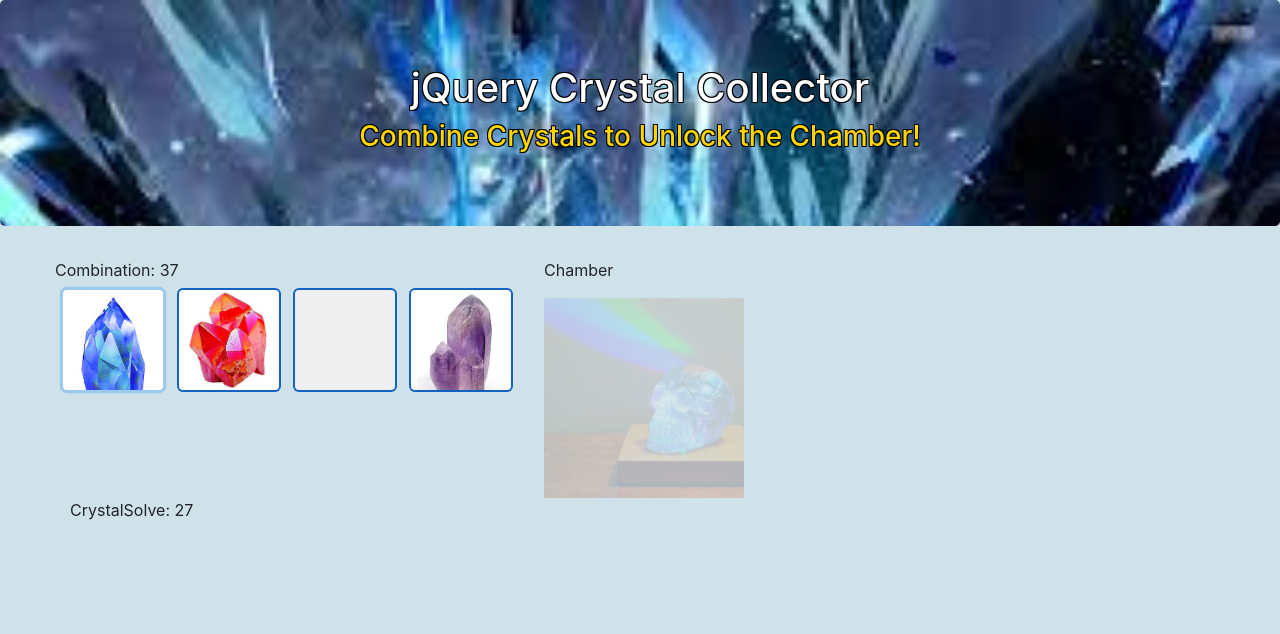
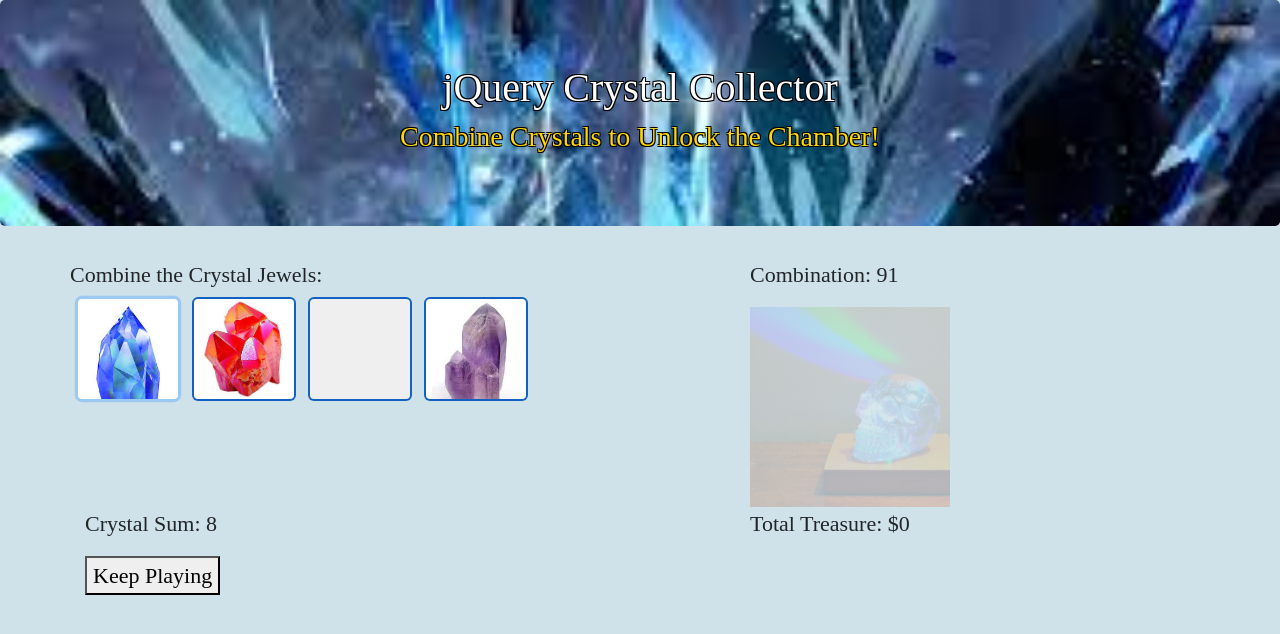
Before and after one commit to SelectStarFromMN/week-4-game, a plain HTML site: page index.html in a window 1280 px wide. Both pictures are taken after a click on the button 113 px from the left and 339 px from the top of the page. Drawn offline with nearby package versions, Linux system fonts and the light colour scheme; a web font is replaced by a local one.

Commit message:
RC01 - Everything basically works

```diff
--- a/assets/css/style.css
+++ b/assets/css/style.css
@@ -1,6 +1,7 @@
 
 body {
     background: rgb(207, 226, 233);
+    font-family: 'Caesar Dressing';font-size: 22px;
 }
 
 .jumbotron {
@@ -52,7 +53,3 @@ body {
     background-image: url("../images/crystalskull.jpg");
     opacity: .1;
 }
-
-.chamber {
-    margin-left: 40px;
-}
--- a/assets/javascript/game.js
+++ b/assets/javascript/game.js
@@ -2,12 +2,116 @@
 
 window.onload = function () {
 
+    var gameOver = false;
+    var randomCombination;
+    var blueCrystalValue = 0;
+    var redCrystalValue = 0;
+    var greenCrystalValue = 0;
+    var purpleCrystalValue = 0;
+    var crystalSum = 0;
+    var treasure;
+    var wins = 0;
+    var losses = 0;
+    var winnings = 0;
+    var crystalArray = [];
+
+    // Setup Victory Sound
+    var audioWin = document.createElement("audio");
+    $(audioWin).attr("src", "./assets/javascript/TaDa.mp3");
+    // Setup ULose Sound
+    var audioLose = document.createElement("audio");
+    $(audioLose).attr("src", "./assets/javascript/WaWa.mp3");
+
+
+    // INIT function (common place for reset vars)
+    var initState = function () {
+        gameOver = false;
+        crystalArray = [];
+        crystalSum = 0;
+        blueCrystalValue = rollNewCrystal();
+        redCrystalValue = rollNewCrystal();
+        greenCrystalValue = rollNewCrystal();
+        purpleCrystalValue = rollNewCrystal();
+        console.log(crystalArray);
+        randomCombination = Math.floor(Math.random() * 120) + 19;
+        treasure = Math.floor(Math.random() * 10000) + 1000;
+        $("#blue-crystal").attr("value", blueCrystalValue);
+        $("#red-crystal").attr("value", redCrystalValue);
+        $("#green-crystal").attr("value", greenCrystalValue);
+        $("#purple-crystal").attr("value", purpleCrystalValue);
+        $("#skull-chamber").css("opacity", .1);
+    }
+
+    // Don't roll a duplicate value
+    var rollNewCrystal = function () {
+        var newRandy;
+
+        newRandy = Math.floor(Math.random() * 12) + 1;
+        // If already rolled, while already-rolled, do re-roll
+        if (crystalArray.includes(newRandy)){
+            do {
+                newRandy = Math.floor(Math.random() * 12) + 1;
+            } while (crystalArray.includes(newRandy));
+        }
+
+        crystalArray.push(newRandy);
+        return newRandy;
+    }
+
+    // Refresh display
+    var refreshBoard = function () {
+        $(".chamberCombo").text("Combination: " + randomCombination);
+        $(".crystal-sum").text("Crystal Sum: " + crystalSum);
+        $(".player-treasure").text("Total Treasure: $" + winnings);
+    }
+
+    // Check win/loss
+    var checkWin = function () {
+        if (crystalSum == randomCombination) {
+            winnings += treasure;
+            wins ++;
+            $("#skull-chamber").css("opacity", 1);
+            audioWin.load();
+            audioWin.play();
+            alert("You Won: $" + treasure + " Accumulated: $" + winnings);
+            gameOver = true;
+        }
+        else if (crystalSum > randomCombination) {
+            winnings -= treasure;
+            losses ++;
+            audioLose.load();
+            audioLose.play();
+            alert("You Lost: $" + treasure + " Accumulated: $" + winnings);
+            gameOver = true;
+        }
+    }
+
+    // Play
+    var play = function () {
+        initState();
+        refreshBoard();
+    }
+
+    // Let's play the game
+    play();
+
+    // On crystal-btn click
+    $(".crystal-btn").click(function () {
+        if (!gameOver) {
+            // brighten the crystal-skull chamber image
+            var opa = $("#skull-chamber").css("opacity");
+            opa = parseFloat(opa) + .1;
+            $("#skull-chamber").css("opacity", opa);
+            crystalSum += parseInt(this.value);
+            // console.log(this.id + ": " +this.value);
+            checkWin();
+            refreshBoard();
+        }
+    });
+
+    // Reset
+    document.getElementById('resetBtn').onclick = function () {
+        play();
+    }
+
 }
-
-$( ".crystal-btn" ).click(function() {
-    // console.log(this);
-    var opa = $( "#skull-chamber" ).css("opacity");
-    opa = parseFloat(opa) + .1;
-    $( "#skull-chamber" ).css("opacity", opa);
-    console.log(opa);
-  });
--- a/index.html
+++ b/index.html
@@ -15,6 +15,9 @@
   <!-- Link to Stylesheet -->
   <link rel="stylesheet" type="text/css" href="./assets/css/style.css">
 
+  <!-- Link to Font -->
+  <link href='https://fonts.googleapis.com/css?family=Caesar Dressing' rel='stylesheet'>
+
 </head>
 
 <body>
@@ -28,11 +31,11 @@
   <div class="container">
     <div class="row">
 
-      <div class="column playarea">
+      <div class="col-7 playarea">
 
         <div class="row comborow">
 
-          <div class="combo">Combination: 37</div>
+          <div class="combo">Combine the Crystal Jewels:</div>
 
         </div>
 
@@ -45,14 +48,20 @@
 
         </div>
       </div>
-      <div class="column chamber">
-        <p>Chamber</p>
+      <div class="col-5 chamber">
+        <p class="chamberCombo">Chamber</p>
+
         <div id="skull-chamber"></div>
+
       </div>
     </div>
     <div class="row solveentry">
-      <p>CrystalSolve: 27</p>
+      <p class="col-7 crystal-sum">Crystal Sum: 0</p>
+      <p class="col-5 player-treasure">Total Treasure: 0</p>
     </div>
+
+    <button id="resetBtn">Keep Playing</button>
+
   </div>
 
   <!-- Link to JavaScript -->
```
Also changed, not shown: 2 other files.
